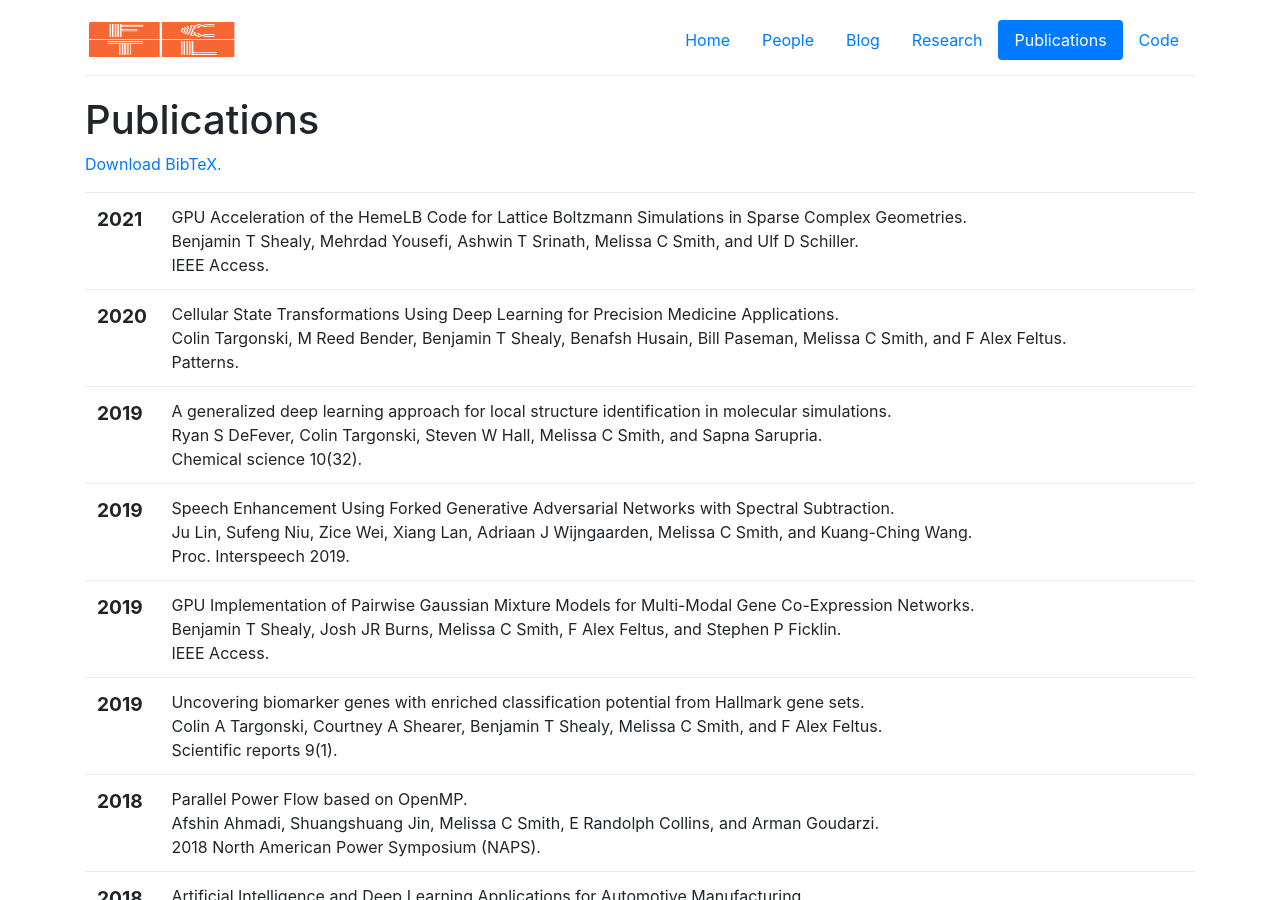
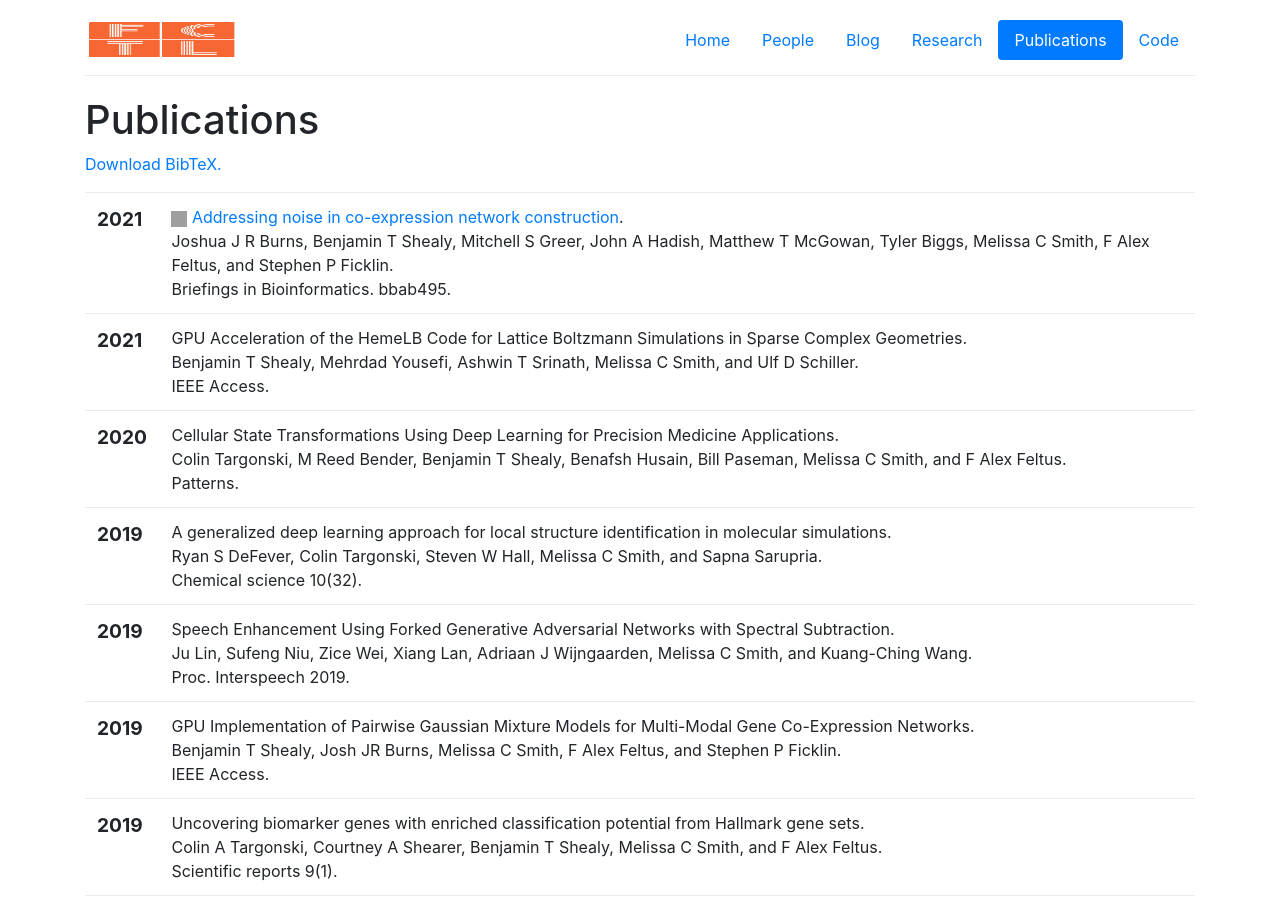
Before and after one commit to CUFCTL/cufctl.github.io, a Jekyll site: the page built from publications.html, in a window 1280 px wide and 900 px high. Built offline with Jekyll 4.4.1, drawn with Linux system fonts in a browser that asks for light colours; grey boxes are pictures that could not be loaded.

Commit message:
Updated publications

```diff
--- a/_includes/pubs.html
+++ b/_includes/pubs.html
@@ -1,5 +1,29 @@
 <table class="table">
 <tbody>
+	<tr>
+		<td>
+			<span class="date">
+				<big><strong>2021</strong></big><br />
+			</span>
+		</td>
+		<td class="publication">
+			<span class="pubtitle">
+				<img src="img/pdficon_small.png" width="16"
+					height="16" alt="PDF" />
+				<a href="https://doi.org/10.1093/bib/bbab495">Addressing noise in co-expression network construction</a>.
+			</span><br />
+			<span class="authors">
+				Joshua J R Burns, Benjamin T Shealy, Mitchell S Greer, John A Hadish, Matthew T McGowan, Tyler Biggs, Melissa C Smith, F Alex Feltus, and Stephen P Ficklin.
+			</span><br />
+			<span class="venuetype"></span><span class="venue">Briefings in Bioinformatics</span>.
+			<span class="note">
+			bbab495.
+			</span>
+			<br />
+			<span class="links">
+			</span>
+		</td>
+	</tr>
 	<tr>
 		<td>
 			<span class="date">
```
Also changed, not shown: _posts/2021-11-30-publication.md (added, +7 -0 lines), bib/pubs.bib (+13 -0 lines).
